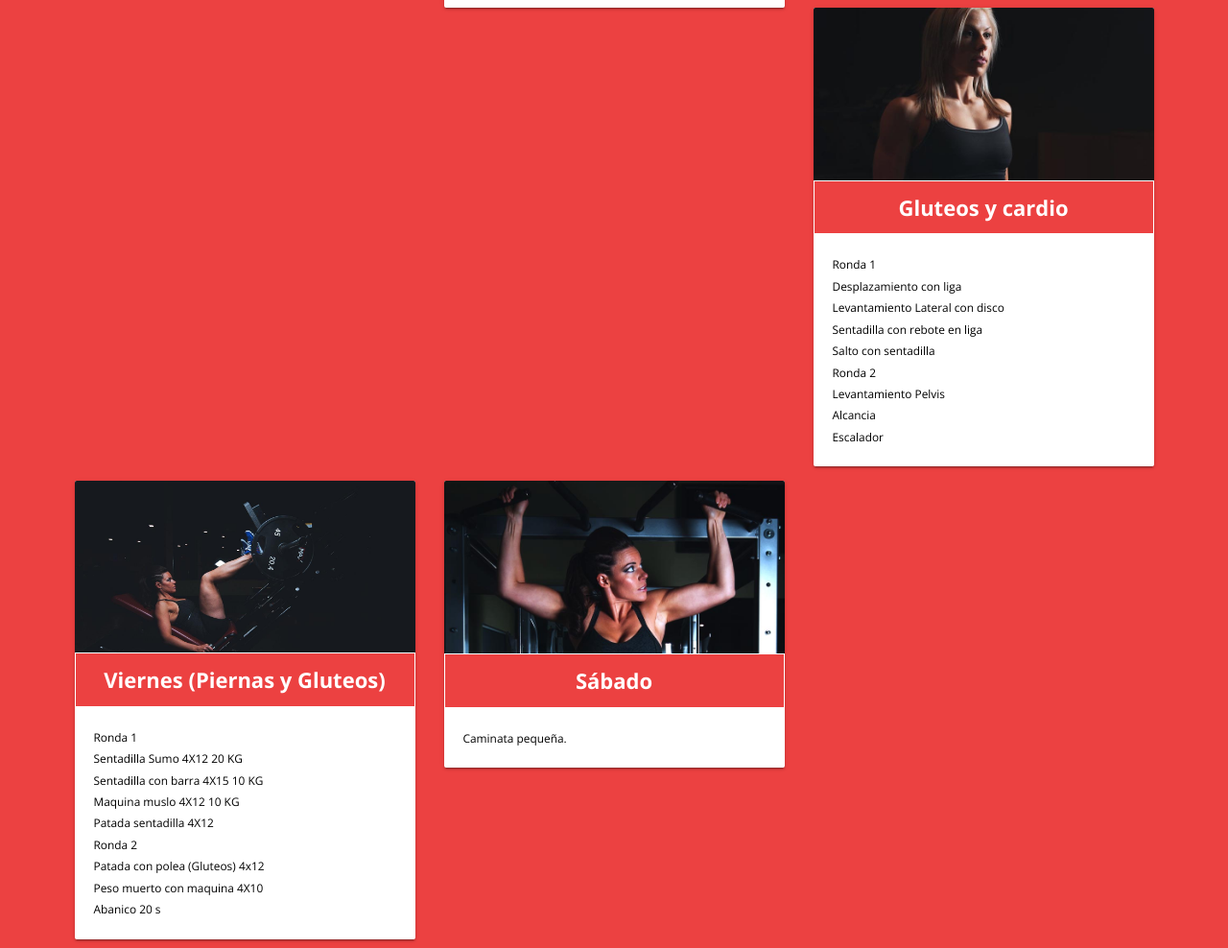
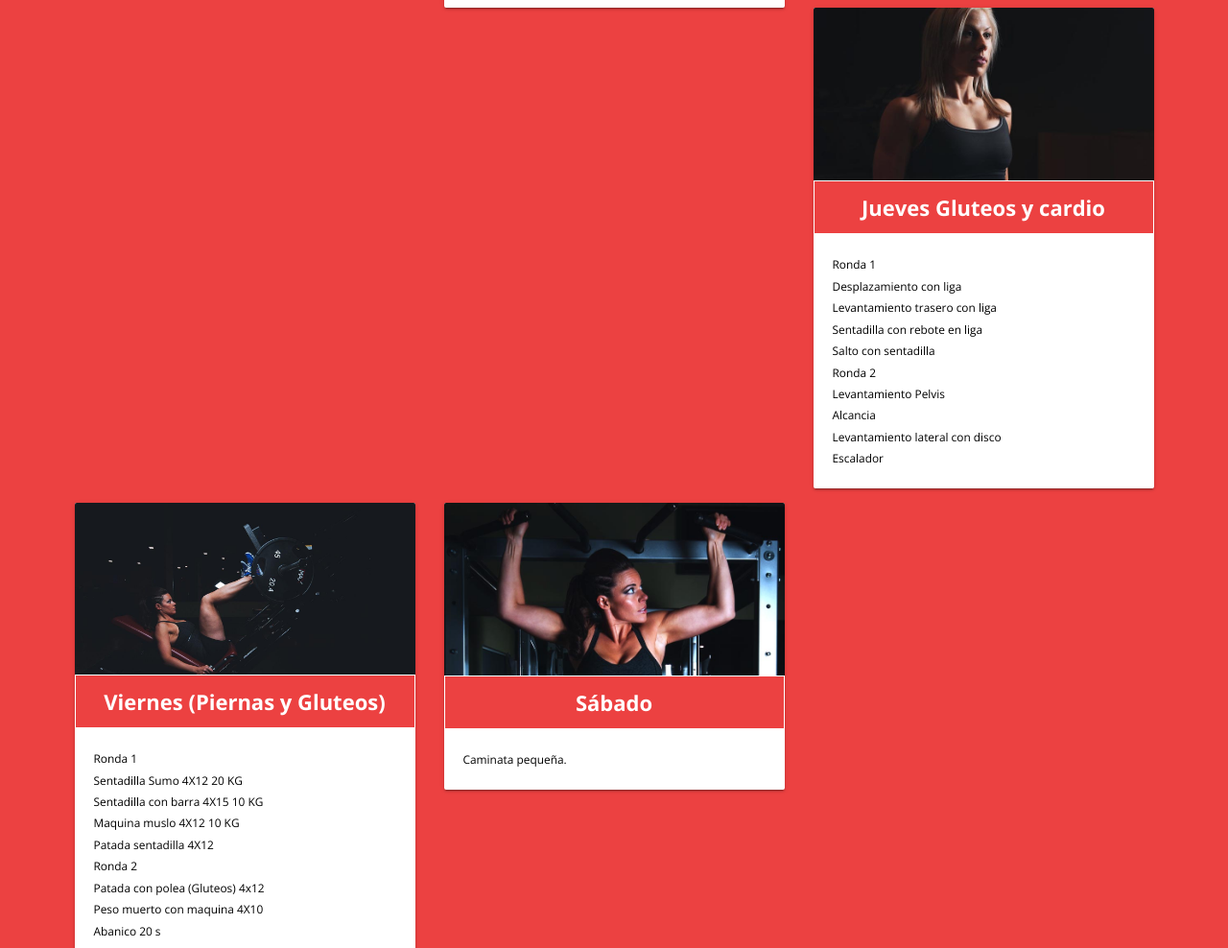
Before and after one commit to Sergio2694/NayiGym, a plain HTML site: page index.html in a window 1280 px wide. Shown: the part 1270-2258 px from the top of the page at 96% size. Drawn offline with nearby package versions, Linux system fonts and the light colour scheme.

Commit message:
Update index.html

```diff
--- a/index.html
+++ b/index.html
@@ -237,7 +237,7 @@
 					<div class="card small">
                         <div class="card-image">
                              <img class="img-responsive" src="img/service3.jpg" alt="">
-                            <span class="card-title"> Gluteos y cardio </span>
+                            <span class="card-title">Jueves Gluteos y cardio </span>
                         </div>
                         <div class="card-content">
                             <p>
@@ -247,7 +247,7 @@
                                 Desplazamiento con liga
                             </p>
                              <p>
-                                Levantamiento Lateral con disco
+                                Levantamiento trasero con liga
                             </p>
                              <p>
                                 Sentadilla con rebote en liga
@@ -270,6 +270,9 @@
                                 Alcancia
 
                             </p>
+				<p>
+				Levantamiento lateral con disco
+				</p>
                          <p>
                                 Escalador
                             </p>
```
